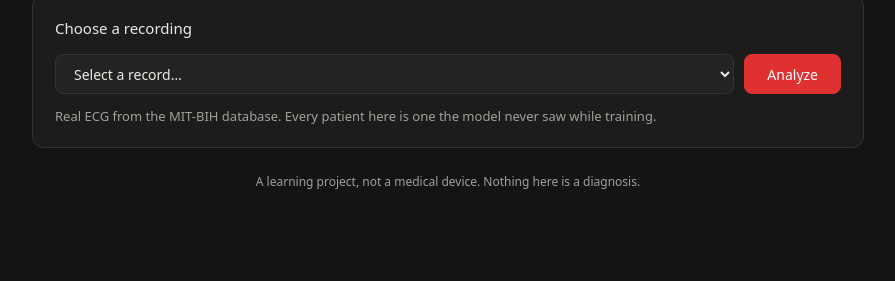
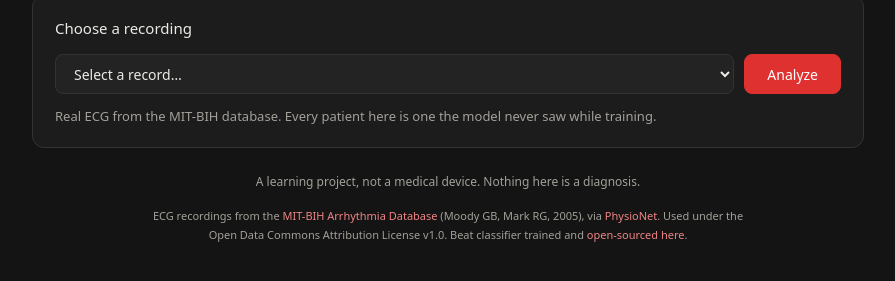
Before and after one commit to jawadhasuna/Heart-Rate, a plain HTML site: page index.html in a window 1280 px wide. Shown: the part 93-374 px from the top of the page, without its empty margins (192-1087 px from the left). Drawn offline with Linux system fonts and the light colour scheme.

Commit message:
Add attribution and Vercel config

```diff
--- a/index.html
+++ b/index.html
@@ -83,6 +83,16 @@
     A learning project, not a medical device. Nothing here is a diagnosis.
   </p>
 
+  <p class="credit">
+    ECG recordings from the
+    <a href="https://physionet.org/content/mitdb/1.0.0/" target="_blank" rel="noopener">MIT-BIH Arrhythmia Database</a>
+    (Moody GB, Mark RG, 2005), via
+    <a href="https://physionet.org" target="_blank" rel="noopener">PhysioNet</a>.
+    Used under the Open Data Commons Attribution License v1.0.
+    Beat classifier trained and
+    <a href="https://github.com/jawadhasuna/Heart-Rate" target="_blank" rel="noopener">open-sourced here</a>.
+  </p>
+
 </main>
 
 <script src="app.js"></script>
--- a/styles.css
+++ b/styles.css
@@ -217,5 +217,19 @@ canvas {
   text-align: center;
 }
 
+/* The MIT-BIH data is free to republish, but only with credit. */
+.credit {
+  margin: 0;
+  font-size: 11px;
+  line-height: 1.7;
+  color: var(--text-dim);
+  text-align: center;
+  max-width: 620px;
+  margin-inline: auto;
+}
+
+.credit a { color: var(--red-dim); text-decoration: none; }
+.credit a:hover { text-decoration: underline; }
+
 /* `hidden` must win over the display rules above. */
 [hidden] { display: none !important; }
```
Also changed, not shown: vercel.json (added), 2 other files.
